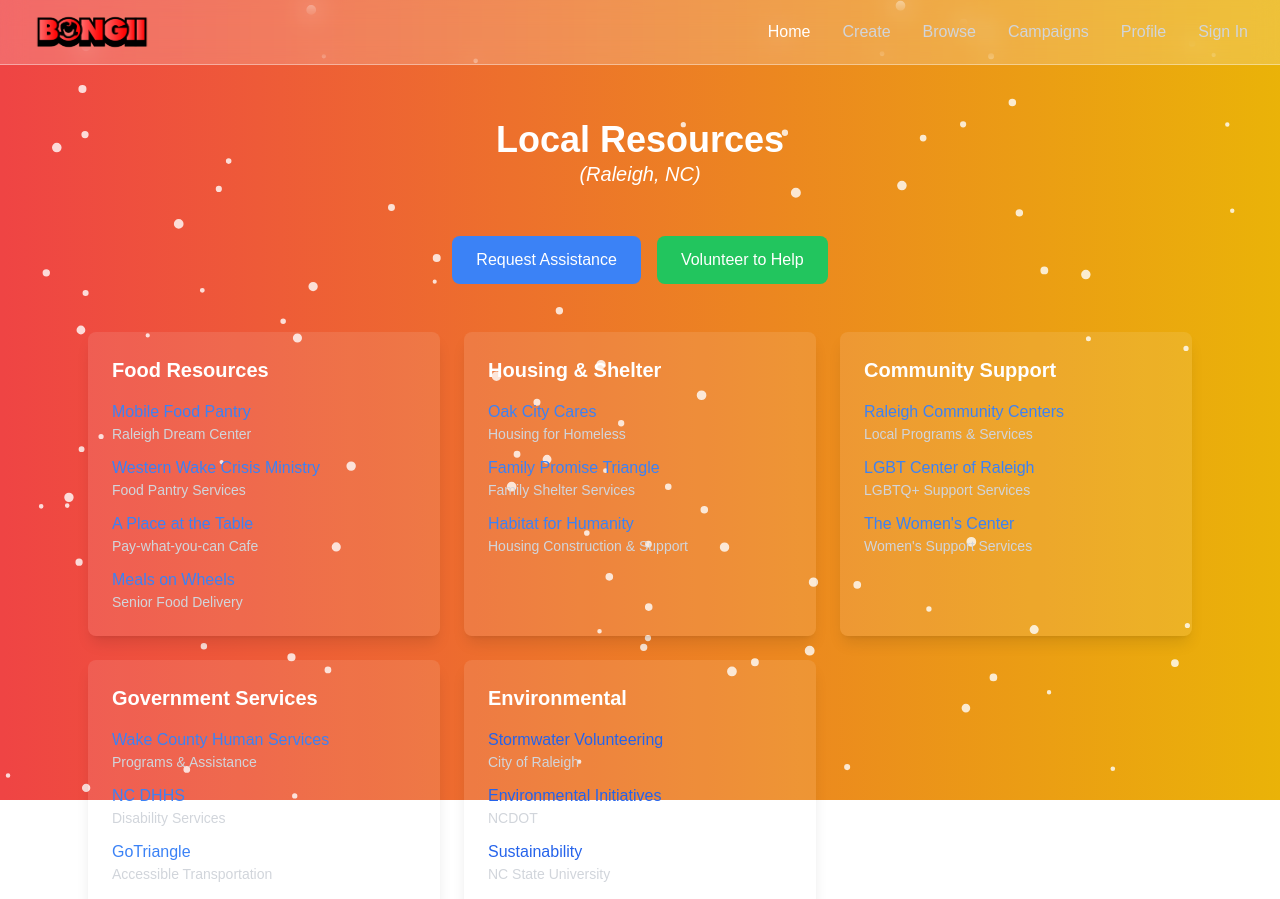
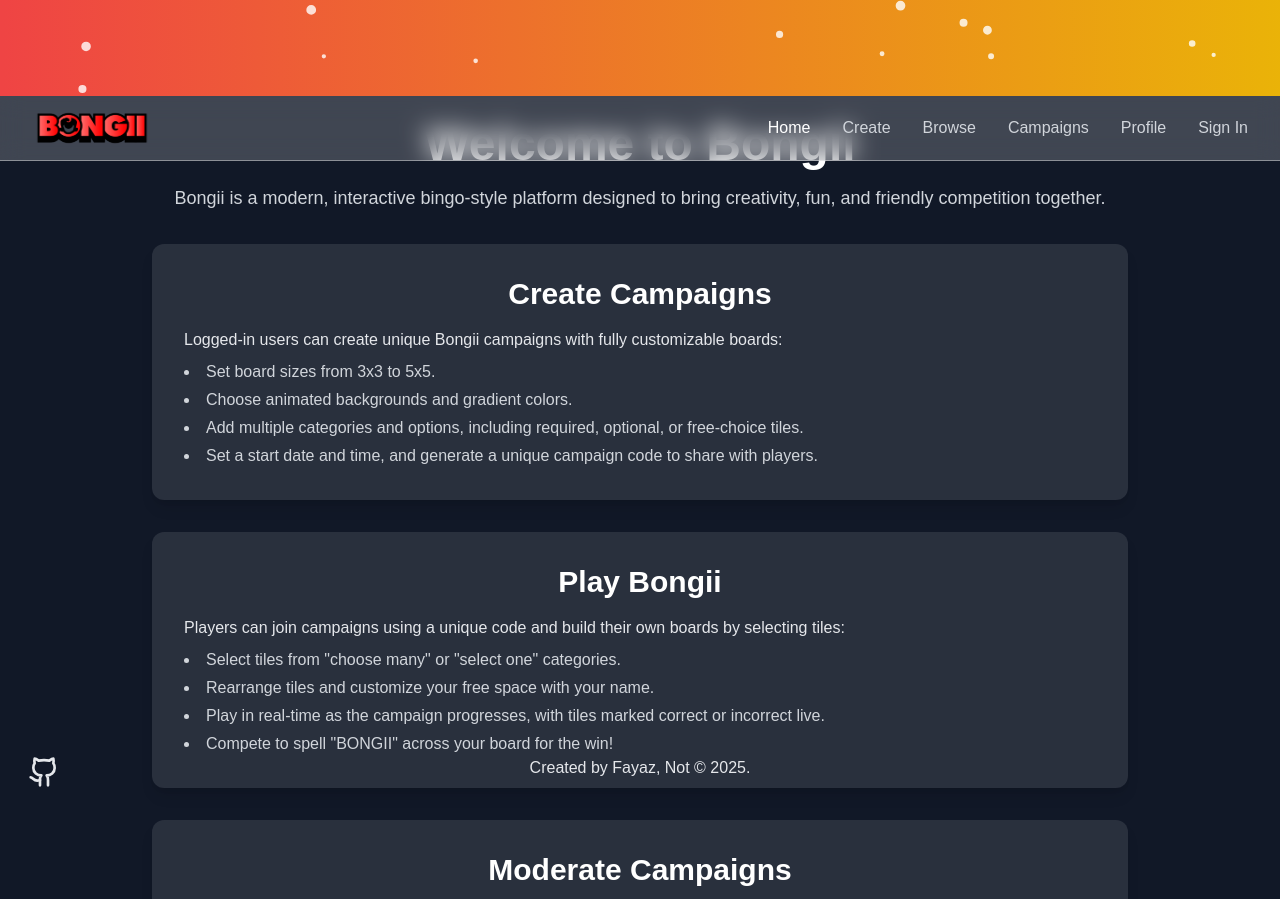
Before and after one commit to fayaz12g/bongii, a Next.js app in the folder client/: page /home in a window 1280 px wide. Shown: the top 899 px of the page. Built offline with nearby package versions, Linux system fonts and the light colour scheme.

Commit message:
Update page.js

```diff
--- a/client/src/app/home/page.js
+++ b/client/src/app/home/page.js
@@ -1,182 +1,69 @@
 "use client";
 import React from 'react';
-import { useRouter } from 'next/navigation';
+import Header from '../components/header';
 import Background from '../components/background';
-import Header from '../components/header';
 import Footer from '../components/footer';
 
 const HomePage = () => {
-  const router = useRouter();
-
   return (
-    <div>
+    <div className="relative min-h-screen bg-gray-900 text-white">
       <Header />
       <Background />
-      {/* <Footer /> */}
-      <br />
-      <br />
-      <br />
-      <br />
-      <div className="max-w-6xl mx-auto p-6">
-        <h1 className="text-4xl font-bold text-white text-center">Local Resources</h1>
-        <h1 className="text-xl font-itallic text-white text-center mb-12"><i>(Raleigh, NC)<i/></i></h1>
 
-        {/* Action Buttons */}
-        <div className="flex justify-center gap-4 mb-12">
-          <button
-            onClick={() => router.push('/request')}
-            className="bg-blue-500 hover:bg-blue-600 text-white px-6 py-3 rounded-lg font-medium"
-          >
-            Request Assistance
-          </button>
-          <button
-            onClick={() => router.push('/volunteer')}
-            className="bg-green-500 hover:bg-green-600 text-white px-6 py-3 rounded-lg font-medium"
-          >
-            Volunteer to Help
-          </button>
+      <main className="max-w-5xl mx-auto p-6 mt-24">
+        <div className="text-center">
+          <h1 className="text-5xl font-bold mb-4">Welcome to Bongii</h1>
+          <p className="text-lg text-gray-300 mb-8">
+            Bongii is a modern, interactive bingo-style platform designed to bring creativity, fun, and friendly competition together.
+          </p>
         </div>
 
-        {/* Resource Grid */}
-        <div className="grid grid-cols-1 md:grid-cols-2 lg:grid-cols-3 gap-6">
-          {/* Food Resources */}
-          <div className="bg-white/10 rounded-lg p-6 shadow-lg">
-            <h2 className="text-xl font-bold mb-4 text-white">Food Resources</h2>
-            <ul className="space-y-3">
-              <li>
-                <a href="https://raleighdreamcenter.org/resources/" className="text-blue-500 hover:underline block">
-                  <div className="font-medium">Mobile Food Pantry</div>
-                  <div className="text-sm text-gray-300">Raleigh Dream Center</div>
-                </a>
-              </li>
-              <li>
-                <a href="https://wwcm.org/volunteer/" className="text-blue-500 hover:underline block">
-                  <div className="font-medium">Western Wake Crisis Ministry</div>
-                  <div className="text-sm text-gray-300">Food Pantry Services</div>
-                </a>
-              </li>
-              <li>
-                <a href="https://tableraleigh.org" className="text-blue-500 hover:underline block">
-                  <div className="font-medium">A Place at the Table</div>
-                  <div className="text-sm text-gray-300">Pay-what-you-can Cafe</div>
-                </a>
-              </li>
-              <li>
-                <a href="https://www.wakemow.org/volunteer" className="text-blue-500 hover:underline block">
-                  <div className="font-medium">Meals on Wheels</div>
-                  <div className="text-sm text-gray-300">Senior Food Delivery</div>
-                </a>
-              </li>
-            </ul>
-          </div>
+        <section className="bg-white/10 rounded-xl p-8 shadow-lg mb-8">
+          <h2 className="text-3xl font-semibold mb-4 text-center">Create Campaigns</h2>
+          <p className="text-gray-200 mb-2">
+            Logged-in users can create unique Bongii campaigns with fully customizable boards:
+          </p>
+          <ul className="list-disc list-inside text-gray-300 space-y-1">
+            <li>Set board sizes from 3x3 to 5x5.</li>
+            <li>Choose animated backgrounds and gradient colors.</li>
+            <li>Add multiple categories and options, including required, optional, or free-choice tiles.</li>
+            <li>Set a start date and time, and generate a unique campaign code to share with players.</li>
+          </ul>
+        </section>
 
-          {/* Housing Resources */}
-          <div className="bg-white/10 rounded-lg p-6 shadow-lg">
-            <h2 className="text-xl font-bold mb-4 text-white">Housing & Shelter</h2>
-            <ul className="space-y-3">
-              <li>
-                <a href="https://oakcitycares.org/" className="text-blue-500 hover:underline block">
-                  <div className="font-medium">Oak City Cares</div>
-                  <div className="text-sm text-gray-300">Housing for Homeless</div>
-                </a>
-              </li>
-              <li>
-                <a href="https://www.familypromisetriangle.org/" className="text-blue-500 hover:underline block">
-                  <div className="font-medium">Family Promise Triangle</div>
-                  <div className="text-sm text-gray-300">Family Shelter Services</div>
-                </a>
-              </li>
-              <li>
-                <a href="https://www.habitatwake.org/volunteer" className="text-blue-500 hover:underline block">
-                  <div className="font-medium">Habitat for Humanity</div>
-                  <div className="text-sm text-gray-300">Housing Construction & Support</div>
-                </a>
-              </li>
-            </ul>
-          </div>
+        <section className="bg-white/10 rounded-xl p-8 shadow-lg mb-8">
+          <h2 className="text-3xl font-semibold mb-4 text-center">Play Bongii</h2>
+          <p className="text-gray-200 mb-2">
+            Players can join campaigns using a unique code and build their own boards by selecting tiles:
+          </p>
+          <ul className="list-disc list-inside text-gray-300 space-y-1">
+            <li>Select tiles from "choose many" or "select one" categories.</li>
+            <li>Rearrange tiles and customize your free space with your name.</li>
+            <li>Play in real-time as the campaign progresses, with tiles marked correct or incorrect live.</li>
+            <li>Compete to spell "BONGII" across your board for the win!</li>
+          </ul>
+        </section>
 
-          {/* Community Centers */}
-          <div className="bg-white/10 rounded-lg p-6 shadow-lg">
-            <h2 className="text-xl font-bold mb-4 text-white">Community Support</h2>
-            <ul className="space-y-3">
-              <li>
-                <a href="https://raleighnc.gov/parks-and-recreation/services/find-community-center" className="text-blue-500 hover:underline block">
-                  <div className="font-medium">Raleigh Community Centers</div>
-                  <div className="text-sm text-gray-300">Local Programs & Services</div>
-                </a>
-              </li>
-              <li>
-                <a href="https://www.lgbtcenterofraleigh.com/volunteer" className="text-blue-500 hover:underline block">
-                  <div className="font-medium">LGBT Center of Raleigh</div>
-                  <div className="text-sm text-gray-300">LGBTQ+ Support Services</div>
-                </a>
-              </li>
-              <li>
-                <a href="https://www.wcwc.org/getinvolved" className="text-blue-500 hover:underline block">
-                  <div className="font-medium">The Women's Center</div>
-                  <div className="text-sm text-gray-300">Women's Support Services</div>
-                </a>
-              </li>
-            </ul>
-          </div>
+        <section className="bg-white/10 rounded-xl p-8 shadow-lg mb-8">
+          <h2 className="text-3xl font-semibold mb-4 text-center">Moderate Campaigns</h2>
+          <p className="text-gray-200 mb-2">
+            Campaign creators can moderate and manage live campaigns:
+          </p>
+          <ul className="list-disc list-inside text-gray-300 space-y-1">
+            <li>Assign correct or incorrect to tiles in real-time.</li>
+            <li>Track the progress of all players' boards simultaneously.</li>
+            <li>End the campaign and declare the winner based on completed BONGII rows.</li>
+          </ul>
+        </section>
 
-          {/* Government Services */}
-          <div className="bg-white/10 rounded-lg p-6 shadow-lg">
-            <h2 className="text-xl font-bold mb-4 text-white">Government Services</h2>
-            <ul className="space-y-3">
-              <li>
-                <a href="https://www.wake.gov/departments-government/health-human-services/programs-assistance" className="text-blue-500 hover:underline block">
-                  <div className="font-medium">Wake County Human Services</div>
-                  <div className="text-sm text-gray-300">Programs & Assistance</div>
-                </a>
-              </li>
-              <li>
-                <a href="https://www.ncdhhs.gov/eipd" className="text-blue-500 hover:underline block">
-                  <div className="font-medium">NC DHHS</div>
-                  <div className="text-sm text-gray-300">Disability Services</div>
-                </a>
-              </li>
-              <li>
-                <a href="https://gotriangle.org/access" className="text-blue-500 hover:underline block">
-                  <div className="font-medium">GoTriangle</div>
-                  <div className="text-sm text-gray-300">Accessible Transportation</div>
-                </a>
-              </li>
-            </ul>
-          </div>
+        <div className="text-center mt-12">
+          <p className="text-gray-400 italic">
+            Bongii makes every campaign engaging, interactive, and uniquely yours. Whether creating, playing, or moderating, the fun is in the experience!
+          </p>
+        </div>
+      </main>
 
-          {/* Environmental */}
-          <div className="bg-white/10 rounded-lg p-6 shadow-lg">
-            <h2 className="text-xl font-bold mb-4 text-white">Environmental</h2>
-            <ul className="space-y-3">
-              <li>
-                <a href="https://raleighnc.gov/stormwater/services/stormwater-volunteering" className="text-blue-600 hover:underline block">
-                  <div className="font-medium">Stormwater Volunteering</div>
-                  <div className="text-sm text-gray-300">City of Raleigh</div>
-                </a>
-              </li>
-              <li>
-                <a href="https://www.ncdot.gov/initiatives-policies/environmental/Pages/default.aspx" className="text-blue-600 hover:underline block">
-                  <div className="font-medium">Environmental Initiatives</div>
-                  <div className="text-sm text-gray-300">NCDOT</div>
-                </a>
-              </li>
-              <li>
-                <a href="https://sustainability.ncsu.edu/get-involved/service-opportunities/" className="text-blue-600 hover:underline block">
-                  <div className="font-medium">Sustainability </div>
-                  <div className="text-sm text-gray-300">NC State University</div>
-                </a>
-              </li>
-              <li>
-                <a href="https://raleighcityfarm.org/volunteer" className="text-blue-600 hover:underline block">
-                  <div className="font-medium">Raleigh City Farm</div>
-                  <div className="text-sm text-gray-300">Urban Farming Initiative</div>
-                </a>
-              </li>
-            </ul>
-          </div>
-        </div>
-      </div>
+      <Footer />
     </div>
   );
 };
```
